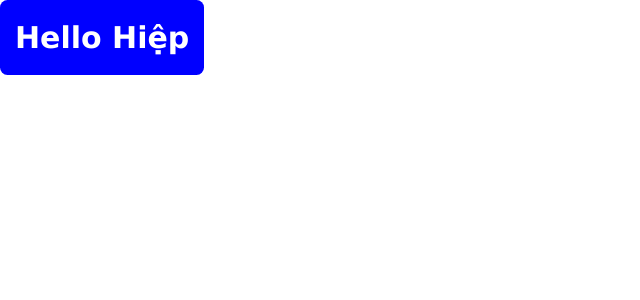
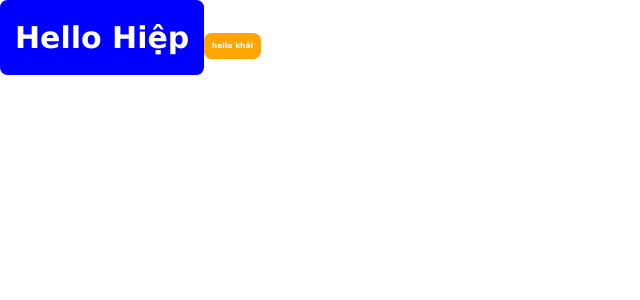
Before and after one commit to HiepHoang2190/Cyber-Reactjs-Componet-K3, a React (Create React App) app in the folder react-component-k3/: page / in a window 1280 px wide. Shown: the top 300 px of the page, without its empty margins (0-640 px from the left). Built offline with nearby package versions, Linux system fonts and the light colour scheme.

Commit message:
ReactJs-K3:Lesson 8 :Styled component Extending styles

```diff
--- a/react-component-k3/src/JSS_StyledComponent/Components/Button.js
+++ b/react-component-k3/src/JSS_StyledComponent/Components/Button.js
@@ -15,3 +15,8 @@ export const Button = styled.button`
                     transition: all 1s;
                 }
 `
+export const SmallButton = styled(Button)`
+    background-color:orange;
+    font-size: 0.5rem;
+    padding:0.5rem;
+`
--- a/react-component-k3/src/JSS_StyledComponent/DemoJSS/DemoJSS.js
+++ b/react-component-k3/src/JSS_StyledComponent/DemoJSS/DemoJSS.js
@@ -1,12 +1,12 @@
 import React, { Component } from 'react';
-import { Button } from '../Components/Button';
+import { Button, SmallButton } from '../Components/Button';
 
 class DemoJSS extends Component {
     render() {
         return (
             <div>
                 <Button className="button_style" bgPrimary fontSize2x >Hello Hiệp</Button>
-
+                <SmallButton>hello khải</SmallButton>
             </div>
         );
     }
```
